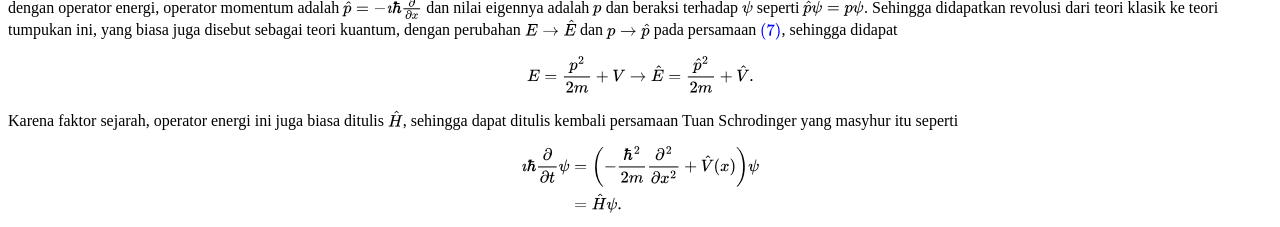
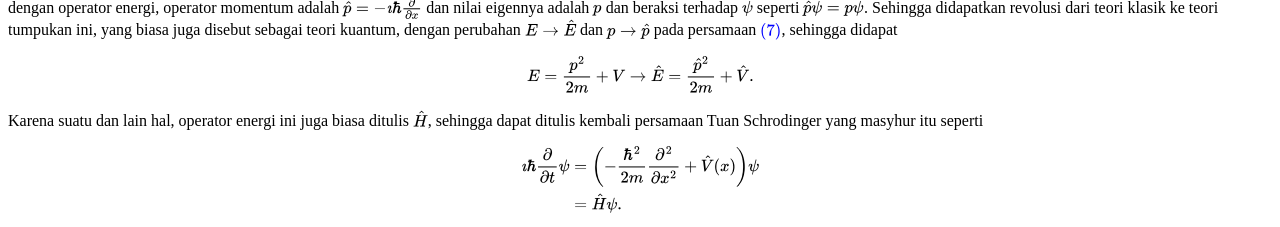
Before and after one commit to dangausuluah/dangausuluah.github.io, a Jekyll site: the page built from _posts/2026-01-01-WKKK.md, in a window 1280 px wide and 900 px high, scrolled down 1863 px. Shown: the part 670-897 px from the top of the window. Built offline with Jekyll 4.4.1, drawn with Linux system fonts in a browser that asks for light colours; nearby versions of some CDN libraries; our own code applies the rules of GitHub Pages for plain Markdown files; a script that is not in the unit is left out; comment, search, counter and statistics services are not loaded.

Commit message:
Update 2026-01-01-WKKK.md

```diff
--- a/_posts/2026-01-01-WKKK.md
+++ b/_posts/2026-01-01-WKKK.md
@@ -109,7 +109,7 @@ $$
 E = \frac{p^2}{2m} + V \rightarrow \hat{E} = \frac{\hat{p}^2}{2m} + \hat{V}.
 $$
 
-Karena faktor sejarah, operator energi ini juga biasa ditulis $\hat{H}$, sehingga dapat ditulis kembali persamaan Tuan Schrodinger yang masyhur itu seperti
+Karena suatu dan lain hal, operator energi ini juga biasa ditulis $\hat{H}$, sehingga dapat ditulis kembali persamaan Tuan Schrodinger yang masyhur itu seperti
 
 $$
 \begin{align*}
```
